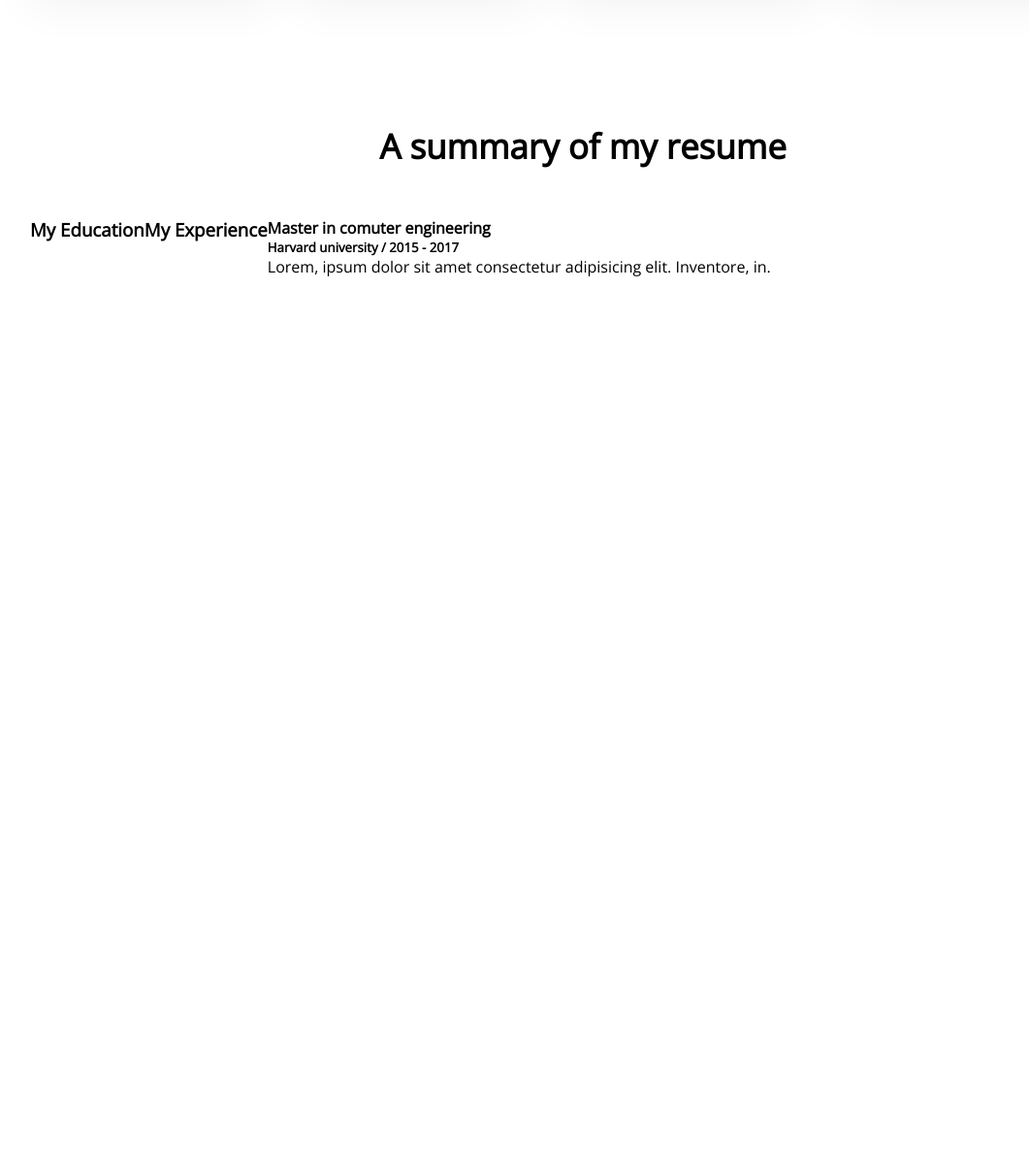
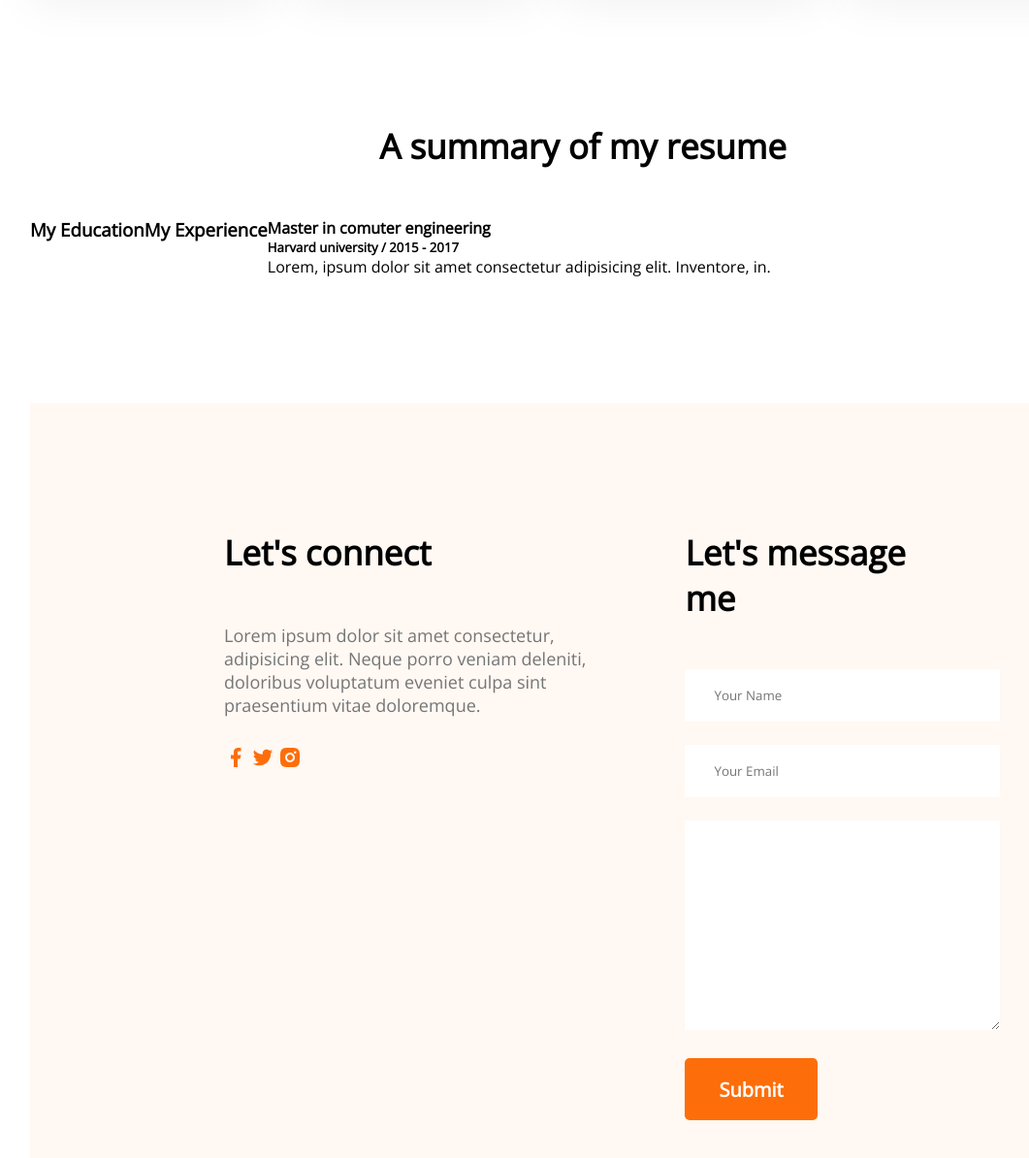
Before and after one commit to Shahriar090/Developer-portfolio, a plain HTML site: page index.html in a window 1280 px wide. Shown: the part 2026-3220 px from the top of the page at 97% size, without its empty margins (39-1100 px from the left). Before the commit the page ends 2312 px from the top, so only its background shows below. Drawn offline with nearby package versions, Linux system fonts and the light colour scheme.

Commit message:
added more styles

```diff
--- a/index.html
+++ b/index.html
@@ -105,6 +105,33 @@
     </div>
 
 </section>
+<!-- contact section  -->
+<section class="contact">
+    <div>
+<h3 class="section-title">Let's connect</h3>
+<p class="section-description">Lorem ipsum dolor sit amet consectetur, adipisicing elit. Neque porro veniam deleniti, doloribus voluptatum eveniet culpa sint praesentium vitae doloremque.</p>
+<a href="">
+<img src="images/icons/facebook.png" alt="">
+
+</a>
+<a href="">
+<img src="images/icons/twitter.png" alt="">
+
+</a>
+<a href="">
+<img src="images/icons/insta.png" alt="">
+
+</a>
+    </div>
+    <div>
+<h3 class="section-title">Let's message me</h3>
+<input type="text" name="" id="" placeholder="Your Name">
+<input type="Email" name="" id="" placeholder="Your Email">
+<textarea name="" id="" cols="30" rows="10"></textarea>
+<input class="btn-primary" type="Submit" value="Submit">
+    </div>
+
+</section>
     </main>
     <footer>
 
--- a/styles/portfolio.css
+++ b/styles/portfolio.css
@@ -142,3 +142,25 @@ font-size: 20px;
 .resume .description{
     color:#757575;
 }
+/* contact styles  */
+.contact{
+    display:flex;
+    gap: 100px;
+    background-color: #FFF8F3;
+    padding: 130px 200px;
+}
+.contact .section-title{
+    text-align: left;
+}
+.contact input[type="text"],input[type="email"], textarea{
+    margin-bottom: 24px;
+    border: 0;
+    width:100%;
+    padding: 18px 30px;
+}
+input{
+    height:64;
+}
+.contact a{
+    text-decoration:none;
+}
```
